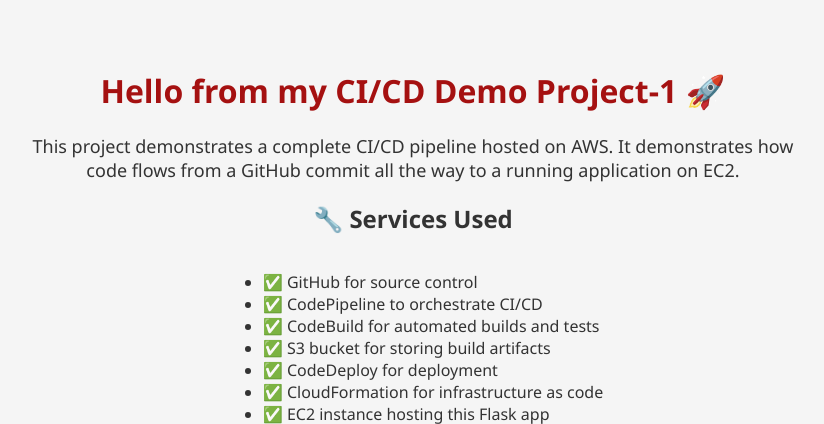
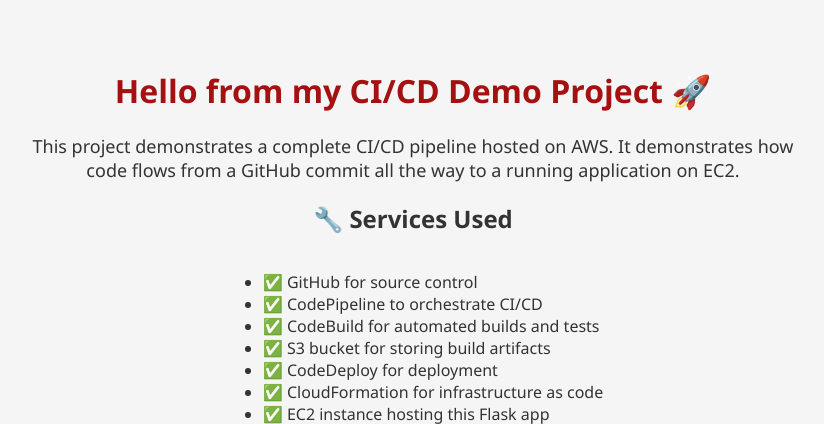
Before and after one commit to SahithiAekka/ci-cd-webapp-on-aws, a Flask app: page / in a window 1280 px wide. Shown: the top 424 px of the page, without its empty margins (227-1051 px from the left). Run offline with Flask 3, Linux system fonts and the light colour scheme.

Commit message:
Live demo

```diff
--- a/flask-app/templates/index.html
+++ b/flask-app/templates/index.html
@@ -49,7 +49,7 @@
 </head>
 <body>
     <div class="container">
-        <h1>Hello from my CI/CD Demo Project-1  🚀</h1>
+        <h1>Hello from my CI/CD Demo Project 🚀</h1>
         <p>This project demonstrates a complete CI/CD pipeline hosted on AWS. It demonstrates how code flows from a GitHub commit all the way to a running application on EC2.</p>
         <h2>🔧 Services Used</h2>
         <ul>
```
